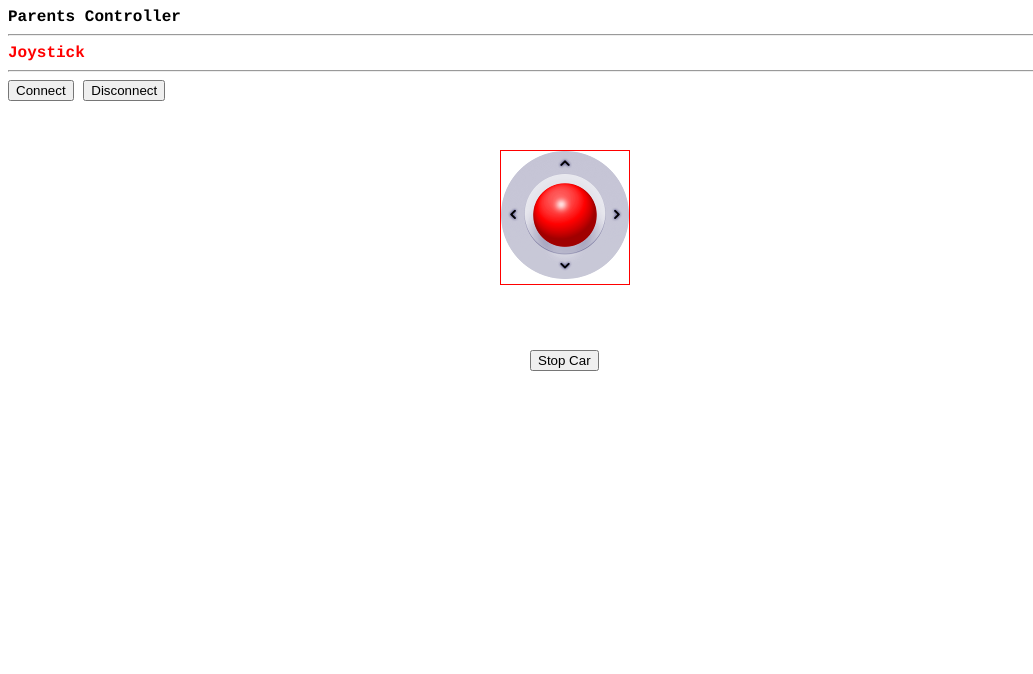
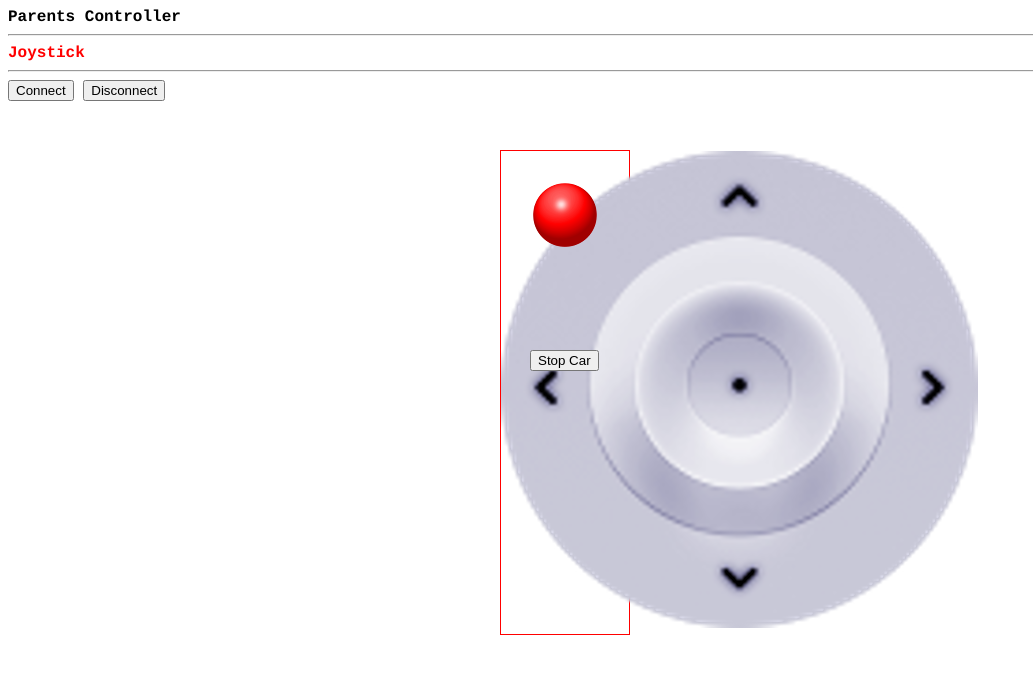
Before and after one commit to nafisam/nafisam.github.io, a plain HTML site: page index.html in a window 1280 px wide. Shown: the whole page, without its empty margins (0-1033 px from the left). Drawn offline with Linux system fonts and the light colour scheme.

Commit message:
Update index.html
updated image of joystick

```diff
--- a/index.html
+++ b/index.html
@@ -26,7 +26,7 @@ Parents Controller
 <button id="disconnect" type="button">Disconnect</button>
 
 <div style="border: 1px solid red; width: 128px; position: absolute; left:500px; top:150px;">
-	<img src="images/joystick-base.png"/>
+	<img src="images/joystick-base-bigger.png"/>
 	<div id="stick1" style="position: absolute; left:32px; top:32px;">
 	<img src="images/joystick-red.png"/>
 	</div>
```
